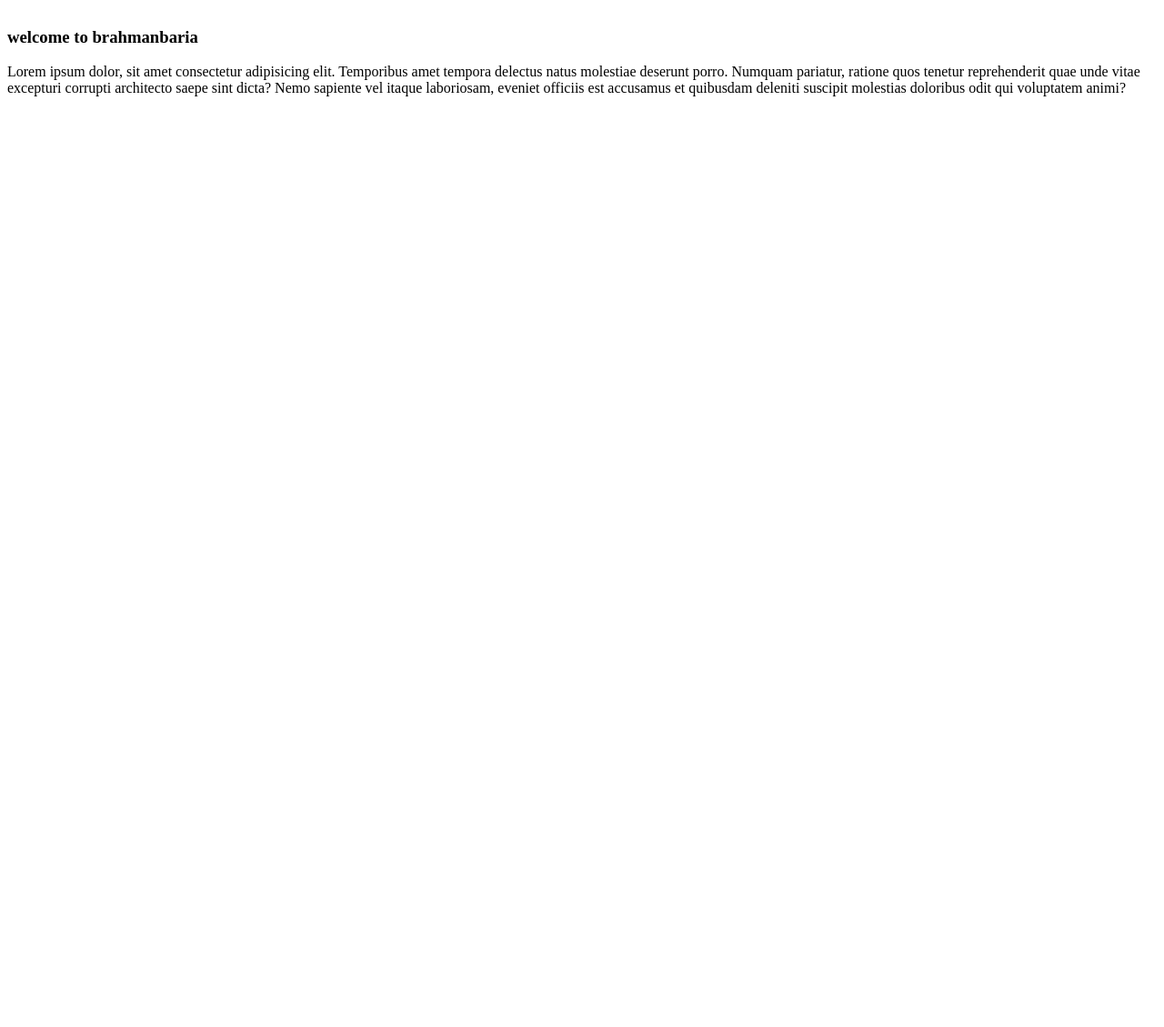
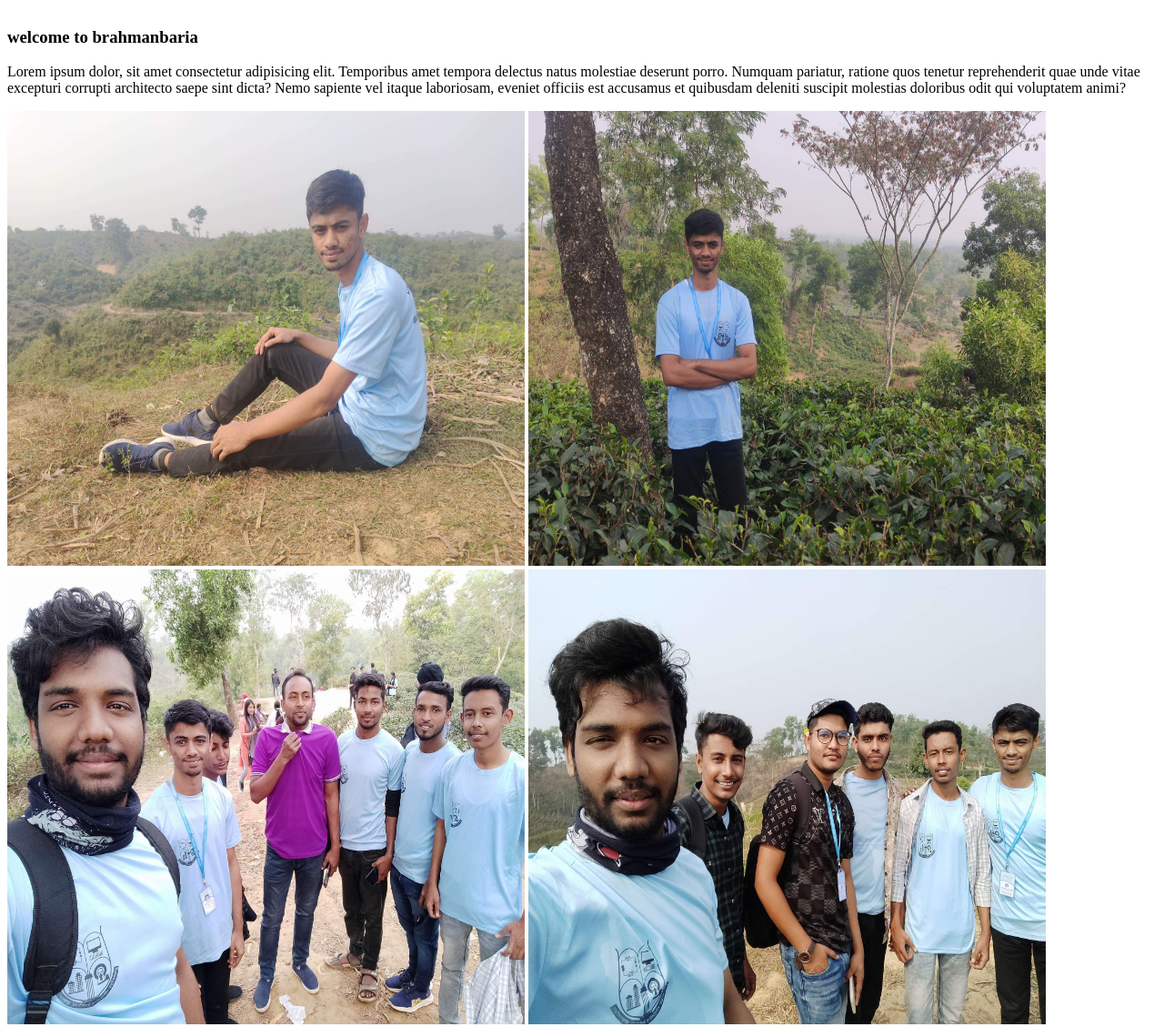
Before and after one commit to Ashraful610/batch-6-M3-Git-explore, a plain HTML site: page index.html in a window 1280 px wide. Shown: the part 180-1309 px from the top of the page at 91% size. Before the commit the page ends 800 px from the top, so only its background shows below. Drawn offline with Linux system fonts and the light colour scheme.

Commit message:
images added

```diff
--- a/index.html
+++ b/index.html
@@ -12,5 +12,9 @@
     <h2>welcome to bangladesh</h2>
     <h3>welcome to brahmanbaria</h3>
     <p>Lorem ipsum dolor, sit amet consectetur adipisicing elit. Temporibus amet tempora delectus natus molestiae deserunt porro. Numquam pariatur, ratione quos tenetur reprehenderit quae unde vitae excepturi corrupti architecto saepe sint dicta? Nemo sapiente vel itaque laboriosam, eveniet officiis est accusamus et quibusdam deleniti suscipit molestias doloribus odit qui voluptatem animi?</p>
+    <img src="tour-pic-1.jpg" alt="">
+    <img src="tour-pic-2.jpg" alt="">
+    <img src="tour-pic-3.jpg" alt="">
+    <img src="tour-pic-4.jpg" alt="">
 </body>
 </html>
--- a/style.css
+++ b/style.css
@@ -4,3 +4,7 @@ h2{
     color: rosybrown;
     font-style: italic;
 }
+img{
+    height: 500px;
+    width: 45%;
+}
```
Also changed, not shown: tour-pic-1.jpg (added), tour-pic-2.jpg (added), tour-pic-3.jpg (added), tour-pic-4.jpg (added).
